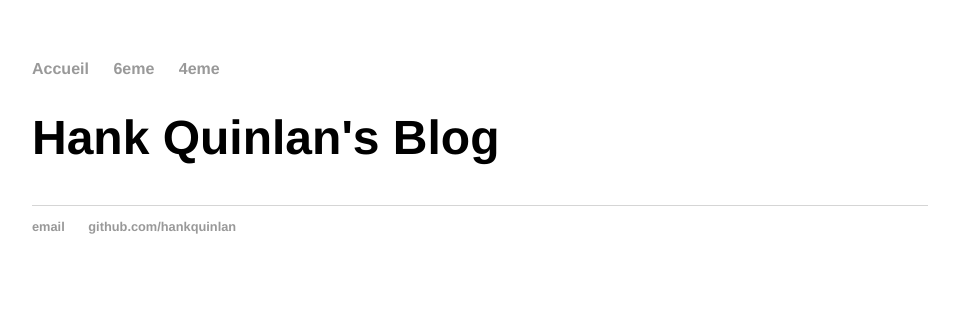
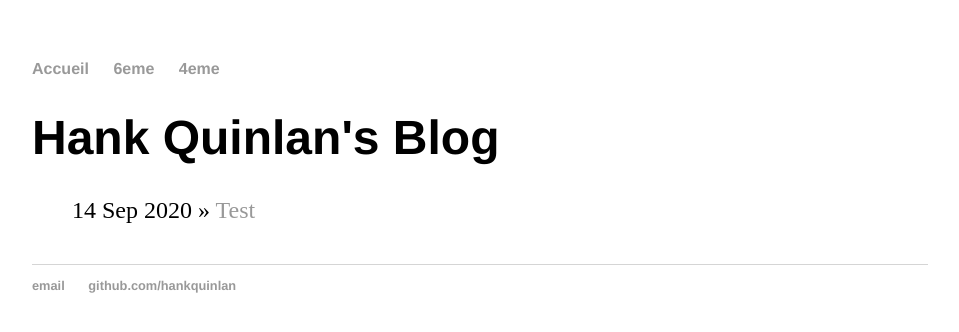
Before and after one commit to DangSinslay/DangSinslay.github.io, a Jekyll site: the page built from blog6/index.html, in a window 1280 px wide. Shown: the top 332 px of the page, without its empty margins (160-1119 px from the left). Built offline with Jekyll 4.4.1, drawn with Linux system fonts in a browser that asks for light colours.

Commit message:
Update index.html

```diff
--- a/blog6/index.html
+++ b/blog6/index.html
@@ -5,7 +5,7 @@ title: Hank Quinlan's Blog
 	<h1>{{ page.title }}</h1>
 	<ul class="posts">
 
-	  {% for post in posts.6eme %}
+	  {% for post in site.categories.6eme %}
 	    <li><span>{{ post.date | date_to_string }}</span> » <a href="{{ post.url }}" title="{{ post.title }}">{{ post.title }}</a></li>
 	  {% endfor %}
 	</ul>
```
